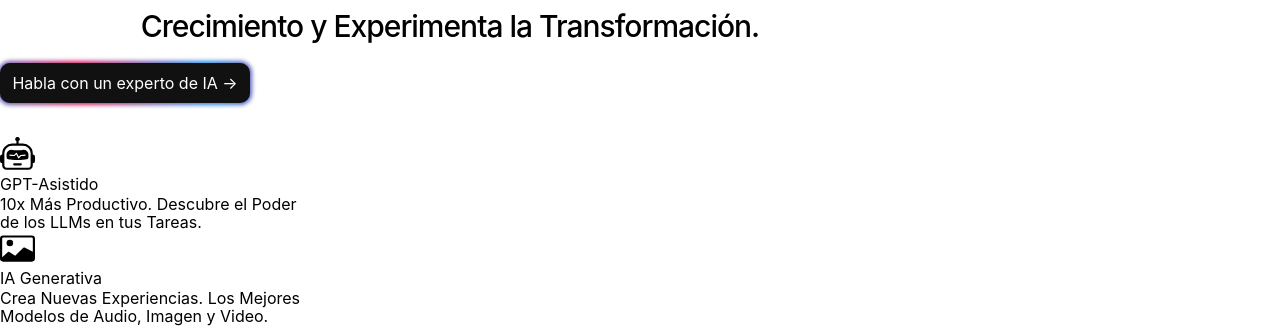
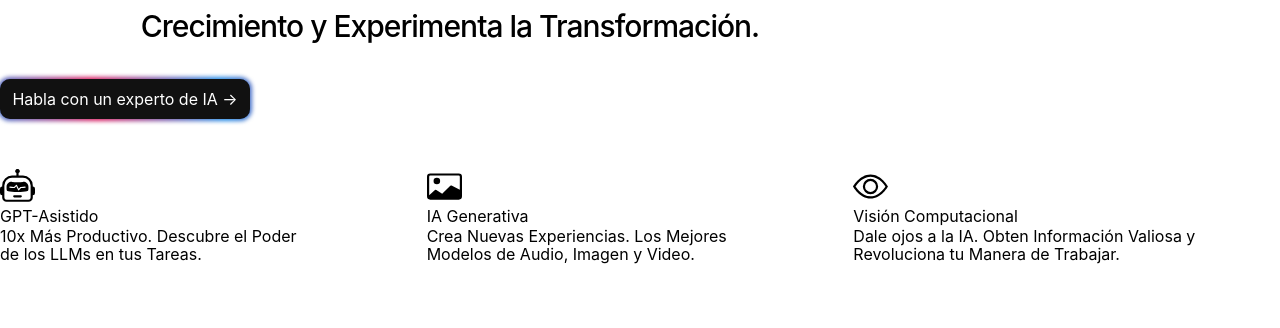
Before and after one commit to Adorp94/heyay_labs, a React (Vite) app: page / in a window 1280 px wide. Shown: the part 613-941 px from the top of the page. After the commit the page ends 886 px from the top, so only its background shows below. Built offline with nearby package versions, Linux system fonts and the light colour scheme.

Commit message:
Finally! version 1.0 of the site :)

```diff
--- a/src/App.jsx
+++ b/src/App.jsx
@@ -68,6 +68,7 @@ function App() {
           </div>
         </nav>
 
+        {/* Title grid */}
         <main className="flex flex-col gap-3 text-center sm:gap-4 justify-center">
           <div>
             <div className="grid grid-rows pt-20">
@@ -122,8 +123,7 @@ function App() {
                   }}
                 >
                   <div>
-                    <span
-                    className="responsive-title3">
+                    <span className="responsive-title3">
                       Descubre el poder de la IA. Simplifica tus Procesos,
                       Impulsa tu Crecimiento y Experimenta la Transformación.
                     </span>
@@ -137,7 +137,7 @@ function App() {
                 class="glow-on-hover"
                 type="button"
                 style={{
-                  margin: "1.5rem auto",
+                  margin: "2.5rem auto",
                   textAlign: "center",
                   display: "flex",
                   justifyContent: "center",
@@ -227,9 +227,10 @@ function App() {
               </div>
             )}
 
+            {/* Icon grid */}
             <div
               style={{ margin: "10px auto" }}
-              className="grid grid-cols-3 gap-8 mt-8 px-20"
+              className="icon-grid gap-8 mt-8 px-20"
             >
               <div className="flex flex-col items-center text-center">
                 <svg
--- a/src/form.css
+++ b/src/form.css
@@ -14,12 +14,12 @@
 
 /* Modal Content */
 .modal {
-    width: 80%; /* Adjust the width as needed */
+    width: 90%; /* Adjust the width as needed */
     max-width: 500px; /* Set a maximum width */
     height: 80%; /* Adjust the width as needed */
-    max-height: 500px; /* Set a maximum width */
+    max-height: 450px; /* Set a maximum width */
     margin: 0 auto;
-    padding: .5rem; /* Add padding to the modal content */
+    padding: 1rem; /* Add padding to the modal content */
     background-color: white;
     border-radius: 10px;
     position: relative;
@@ -27,7 +27,7 @@
 
 .modal h2 {
     text-align: center;
-    margin-bottom: 20px;
+    margin-bottom: 1rem;
     font-size: 16px;
     font-weight: 600;
     position: relative; /* Add position relative to the h2 */
--- a/src/styles.css
+++ b/src/styles.css
@@ -23,6 +23,11 @@
   height: 5rem;
 }
 
+.icon-grid {
+  display: grid;
+  grid-template-columns: repeat(3, 1fr);
+}
+
 /* Responsive styles for screens up to 768px */
 @media (max-width: 768px) {
   .grid-row.row-1 {
@@ -37,7 +42,7 @@
     height: 5rem;
   }
 
-  .responsive-title{
+  .responsive-title {
     text-align: center;
     width: fit-content;
     font-size: 3rem; /* Adjusted font size for extra small screens */
@@ -67,7 +72,7 @@
     height: 5rem;
   }
 
-  .responsive-title{
+  .responsive-title {
     text-align: center;
     width: fit-content;
     font-size: 2rem; /* Adjusted font size for extra small screens */
@@ -81,4 +86,9 @@
     font-size: 1.2rem;
     line-height: normal;
   }
+
+  .icon-grid {
+    grid-template-columns: 1fr; /* One column */
+    grid-template-rows: repeat(3, 1fr); /* Three rows */
+  }
 }
```
